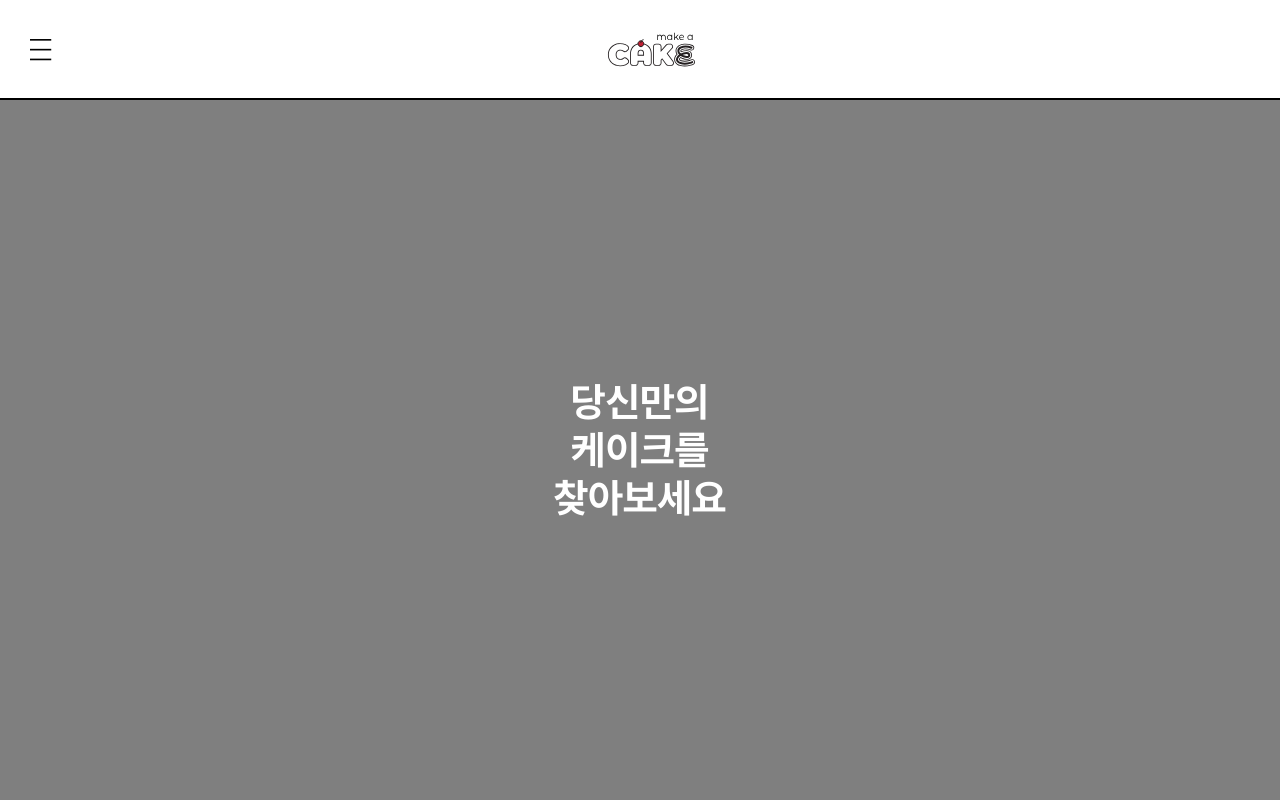
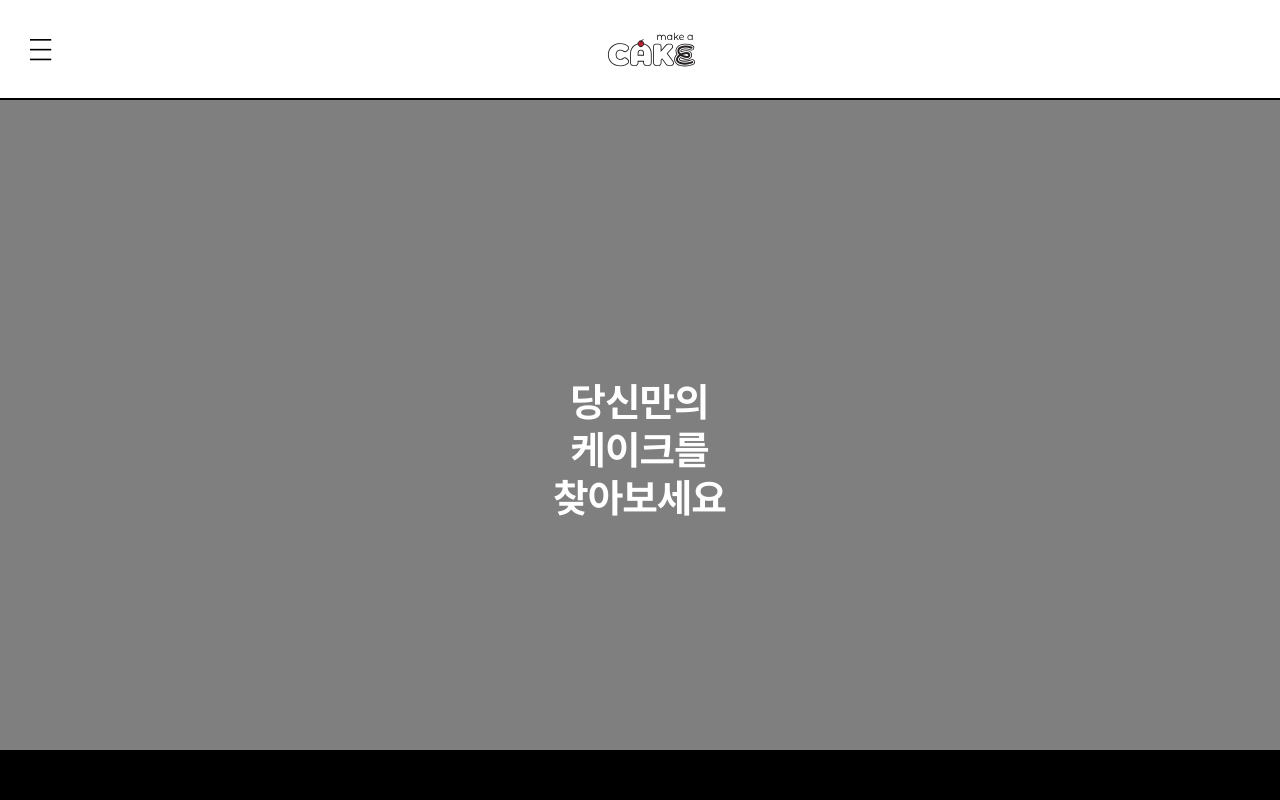
Before and after one commit to FRONTENDSCHOOL9/makeAcake, a React (Vite) app: page / in a window 1280 px wide. Shown: the top 800 px of the page. Built offline with nearby package versions, Linux system fonts and the light colour scheme.

Commit message:
💄 Fix: Menu, Footer 수정

```diff
--- a/src/components/Footer/styles/FooterStyles.js
+++ b/src/components/Footer/styles/FooterStyles.js
@@ -6,7 +6,8 @@ export const StyledFooter = styled.footer`
   height: 50px;
   margin-top: 50px;
   width: 100%;
-  position: absolute;
+  position: sticky;
   left: 0;
   bottom: 0;
+  z-index: 3;
 `;
```
